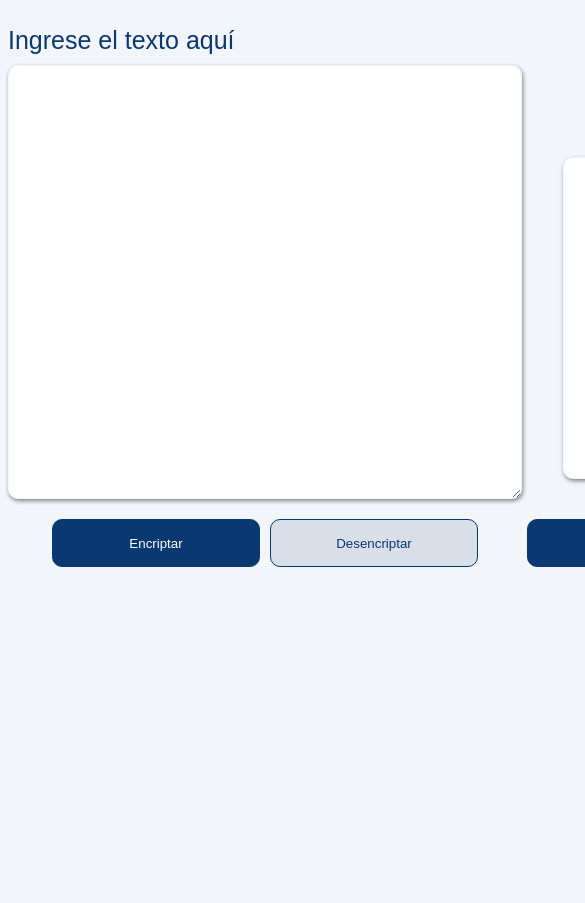
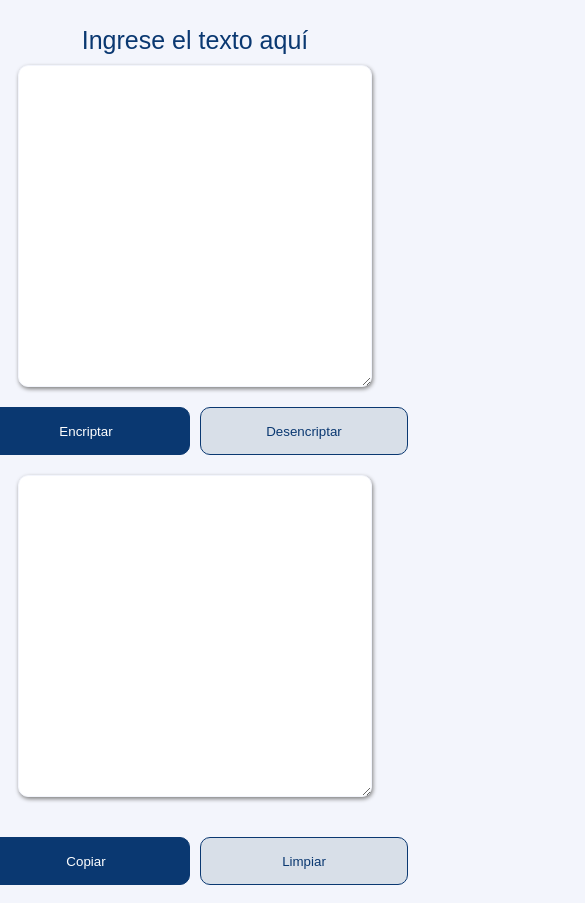
Before and after one commit to KeniaMontalvo/challenge-encriptador, a plain HTML site: page index.html in a window 390 px wide. Shown: the top 903 px of the page, 585 px wide, since content can reach past the window. Before the commit the page ends 844 px from the top, so only its background shows below. Drawn offline with Linux system fonts and the light colour scheme.

Commit message:
se aplicaron medias querys para la responsividad

```diff
--- a/index.html
+++ b/index.html
@@ -13,7 +13,7 @@
     <div class="cuerpo">
         <section class="ingresarTexto">
 
-            <form action="" id="form">
+            <form id="form">
                 <div class="textoParaModificar">
                     <label for="textoEncriptado" class="etiquetaIndicacion">Ingrese el texto aquí</label>
                     <textarea id="textoEncriptado" name="textoEncriptado" cols="30" rows="10" class="inputTextoParaEncriptar" spellcheck="false"></textarea>
--- a/style.css
+++ b/style.css
@@ -21,6 +21,7 @@ section.ingresarTexto{
 div.textoParaModificar{
     display: flex;
     flex-direction: column;
+    justify-content: center;
 }
 
 label.etiquetaIndicacion{
@@ -170,3 +171,23 @@ button.btn-limpiar:hover{
     border: 1px solid #999ca0;
     cursor: pointer;
 }
+
+@media (max-width: 830px){
+
+    div.cuerpo{
+        flex-direction: column;
+        align-items: center;
+    }
+}
+
+@media (max-width: 530px){
+
+    div.textoParaModificar{
+        align-items: center;
+    }
+
+    textarea.inputTextoParaEncriptar{
+        width: 20rem;
+        height: 18rem;
+    }
+}
```
